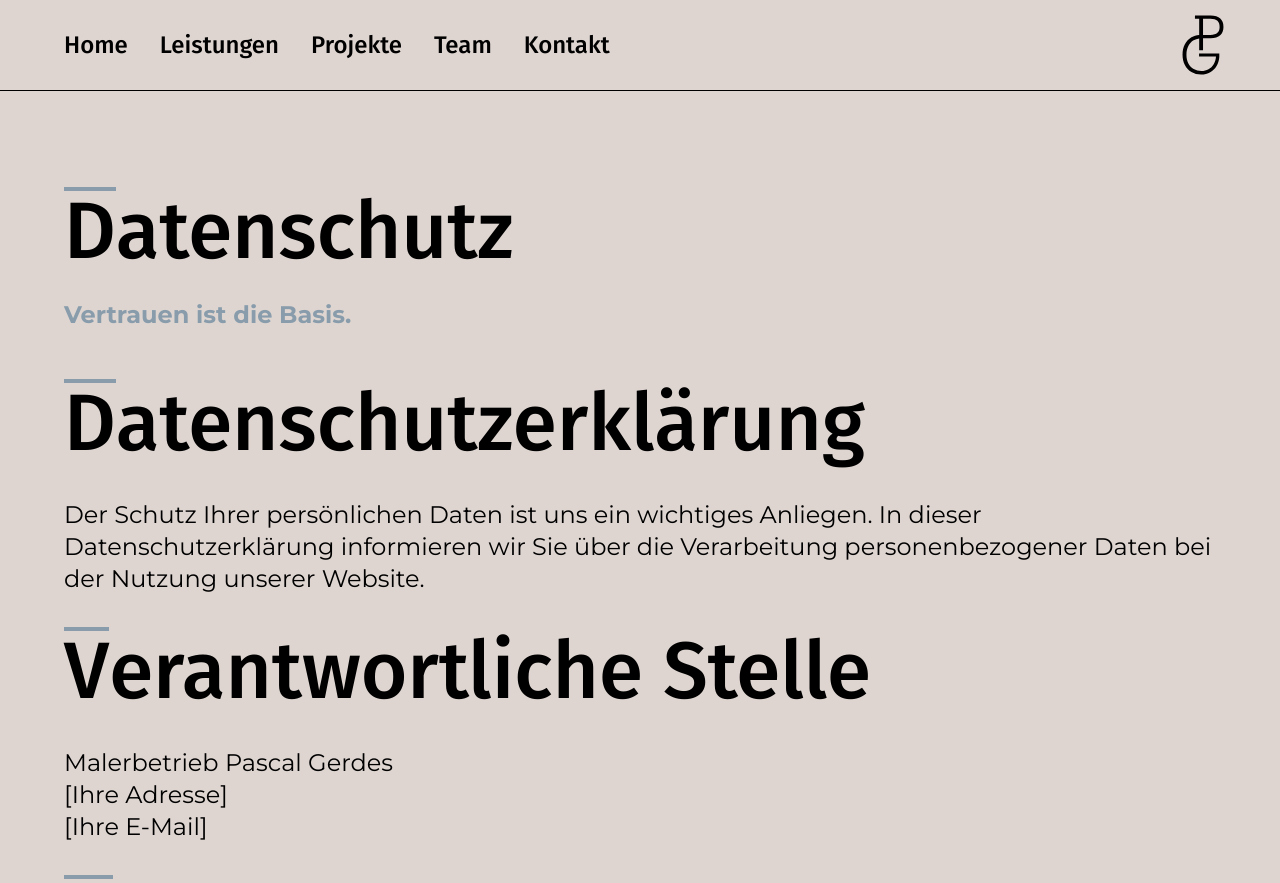
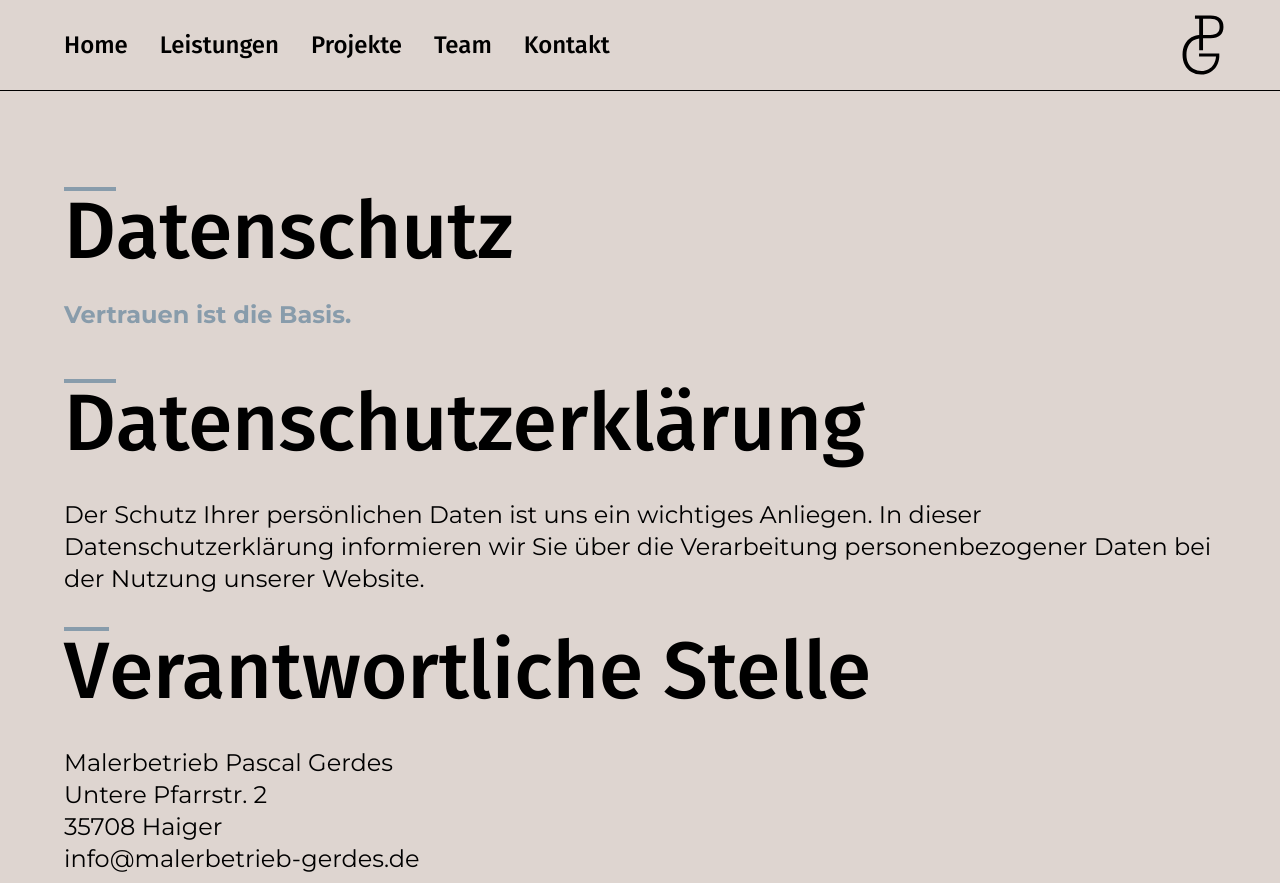
Before and after one commit to KaeSaro/MalerbetriebPG, a Next.js app: page /datenschutz in a window 1280 px wide. Shown: the top 883 px of the page. Built offline with nearby package versions, Linux system fonts and the light colour scheme.

Commit message:
adresse datenschutz

```diff
--- a/app/datenschutz/page.js
+++ b/app/datenschutz/page.js
@@ -28,9 +28,11 @@ export default function Datenschutz() {
             <RegularText>
               Malerbetrieb Pascal Gerdes
               <br />
-              [Ihre Adresse]
+              Untere Pfarrstr. 2
               <br />
-              [Ihre E-Mail]
+              35708 Haiger
+              <br />
+              info@malerbetrieb-gerdes.de
             </RegularText>
           </div>
 
```
